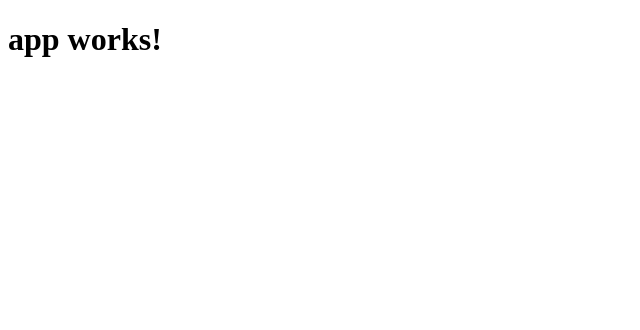
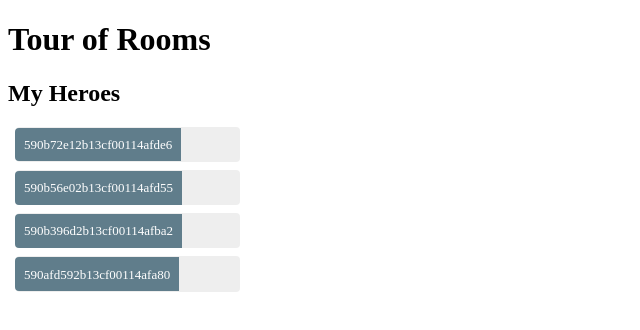
Before and after one commit to Malakbel-001/Majan-MEIHEMUUUuuuu, an Angular app: page / in a window 1280 px wide. Shown: the top 330 px of the page, without its empty margins (0-640 px from the left). Built offline with nearby package versions, Linux system fonts and the light colour scheme.

Commit message:
Models update. Show lists of hardcoded rooms.

```diff
--- a/src/app/app.component.css
+++ b/src/app/app.component.css
@@ -0,0 +1,47 @@
+ .selected {
+    background-color: #CFD8DC !important;
+    color: white;
+  }
+  .rooms {
+    margin: 0 0 2em 0;
+    list-style-type: none;
+    padding: 0;
+    width: 15em;
+  }
+  .rooms li {
+    cursor: pointer;
+    position: relative;
+    left: 0;
+    background-color: #EEE;
+    margin: .5em;
+    padding: .3em 0;
+    height: 1.6em;
+    border-radius: 4px;
+  }
+  .rooms li.selected:hover {
+    background-color: #BBD8DC !important;
+    color: white;
+  }
+  .rooms li:hover {
+    color: #607D8B;
+    background-color: #DDD;
+    left: .1em;
+  }
+  .rooms .text {
+    position: relative;
+    top: -3px;
+  }
+  .rooms .badge {
+    display: inline-block;
+    font-size: small;
+    color: white;
+    padding: 0.8em 0.7em 0 0.7em;
+    background-color: #607D8B;
+    line-height: 1em;
+    position: relative;
+    left: -1px;
+    top: -4px;
+    height: 1.8em;
+    margin-right: .8em;
+    border-radius: 4px 0 0 4px;
+  }
--- a/src/app/app.component.html
+++ b/src/app/app.component.html
@@ -1,3 +1,10 @@
-<h1>
-  {{title}}
-</h1>
+<h1>{{title}}</h1>
+<h2>My Heroes</h2>
+<ul class="rooms">
+    <li *ngFor="let room of rooms"
+        [class.selected]="room === selectedRoom"
+        (click)="onSelect(room)">
+        <span class="badge">{{room.id}}</span> {{room.name}}
+    </li>
+</ul>
+<!--<hero-detail [hero]="selectedRoom"></hero-detail>-->
--- a/src/app/app.component.ts
+++ b/src/app/app.component.ts
@@ -1,10 +1,31 @@
 import { Component } from '@angular/core';
+
+import { Room } from "../models/room";
+import { HttpService } from "../services/http.service";
+
+
 
 @Component({
   selector: 'app-root',
   templateUrl: './app.component.html',
-  styleUrls: ['./app.component.css']
+  styleUrls: ['./app.component.css'],
+  providers: [HttpService]
 })
 export class AppComponent {
-  title = 'app works!';
+
+  loadRooms(): void {
+    this.rooms = this.httpService.getGames();
+  }
+  onSelect(room: Room): void {
+    this.selectedRoom = room;
+  }
+  ngOnInit(): void{
+    this.loadRooms()
+  }
+
+  title = 'Tour of Rooms';
+  rooms: Room[];
+  selectedRoom: Room;
+
+  constructor(private httpService: HttpService){}
 }
--- a/src/models/player.ts
+++ b/src/models/player.ts
@@ -1,4 +1,4 @@
 export class Player {
-  id: number;
+  id: string;
   name: string;
 }
--- /dev/null
+++ b/src/models/room.ts
@@ -0,0 +1,13 @@
+import { Player } from "./player";
+import { Template } from "./template";
+
+export class Room {
+  id: string;
+  createdBy: Player;
+  createdOn: String;
+  gameTemplate: Template;
+  state: String;
+  maxPlayers: Number;
+  minPlayers: Number;
+  players: Player[];
+}
--- /dev/null
+++ b/src/models/template.ts
@@ -0,0 +1,3 @@
+export class Template {
+  id: String;
+}
--- /dev/null
+++ b/src/services/http.service.ts
@@ -0,0 +1,11 @@
+import { Injectable } from '@angular/core';
+
+import { Room } from '../models/room';
+import { ROOMS } from './mock.games';
+
+@Injectable()
+export class HttpService {
+    getGames(): Room[]{
+        return ROOMS;
+    }
+}
--- /dev/null
+++ b/src/services/mock.games.ts
@@ -0,0 +1,87 @@
+import { Room } from '../models/room';
+
+export const ROOMS: Room[] = [
+{
+    id: "590b72e12b13cf00114afde6",
+    createdBy: {
+        id: "ag.blom@student.avans.nl",
+        name: "Alec Blom"
+    },
+    createdOn: "2017-05-04T18:28:49.982Z",
+    gameTemplate: {
+        id: "Ram"
+    },
+    players: [
+    {
+        id: "ag.blom@student.avans.nl",
+        name: "Alec Blom"
+    }
+    ],
+    maxPlayers: 32,
+    minPlayers: 2,
+    state: "open",
+},
+{
+    id: "590b56e02b13cf00114afd55",
+    createdBy: {
+        id: "ag.blom@student.avans.nl",
+        name: "Alec Blom",
+    },
+    createdOn: "2017-05-04T16:29:20.102Z",
+    gameTemplate: {
+        id: "Shanghai"
+    },
+    players: [
+    {
+        id: "ag.blom@student.avans.nl",
+        name: "Alec Blom"
+    }
+    ],
+    maxPlayers: 32,
+    minPlayers: 2,
+    state: "open"
+},
+{
+    id: "590b396d2b13cf00114afba2",
+    createdBy: {
+        id: "raa.guerand@student.avans.nl",
+        name: "Roel Guerand",
+    },
+    createdOn: "2017-05-04T14:23:41.872Z",
+    gameTemplate: {
+        id: "Ram",
+    },
+    players: [
+    {
+        id: "raa.guerand@student.avans.nl",
+        name: "Roel Guerand",
+    }
+    ],
+    maxPlayers: 13,
+    minPlayers: 12,
+    state: "open"
+},
+{
+    id: "590afd592b13cf00114afa80",
+    createdBy: {
+        id: "tme.vannimwegen@student.avans.nl",
+        name: "Tom van Nimwegen",
+    },
+    createdOn: "2017-05-04T10:07:21.677Z",
+    gameTemplate: {
+    id: "Dragon"
+    },
+    players: [
+    {
+        id: "tme.vannimwegen@student.avans.nl",
+        name: "Tom van Nimwegen",
+    },
+    {
+        id: "raa.guerand@student.avans.nl",
+        name: "Roel Guerand",
+    }
+    ],
+    maxPlayers: 99,
+    minPlayers: 3,
+    state: "open",
+}]
```
Also changed, not shown: src/models/game.ts (deleted, +0 -8 lines).
